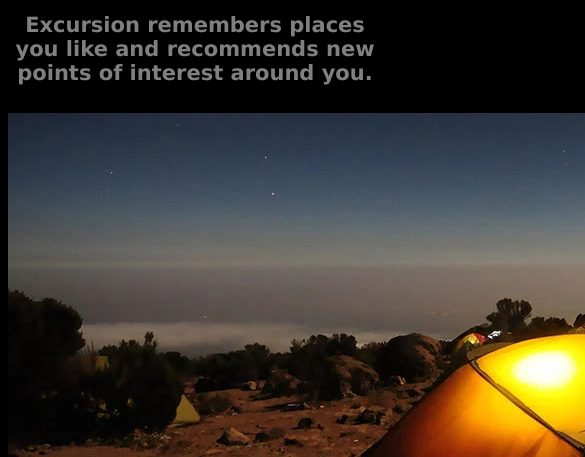
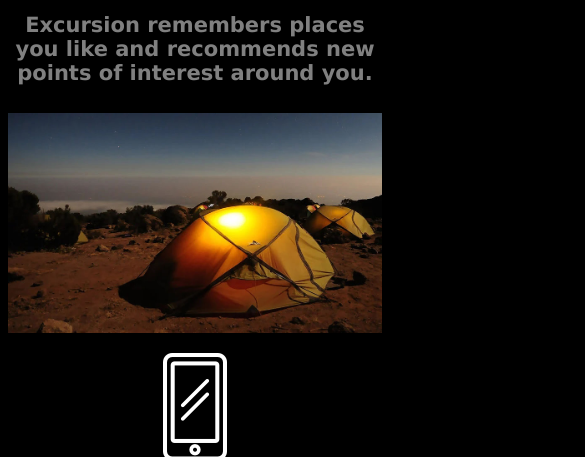
Before and after one commit to Hasandil/excursion, a plain HTML site: page index.html in a window 390 px wide. Shown: the part 643-1100 px from the top of the page, 585 px wide, since content can reach past the window. Drawn offline with Linux system fonts and the light colour scheme.

Commit message:
Responsive image

```diff
--- a/index.html
+++ b/index.html
@@ -16,7 +16,7 @@
     </video>
     <h2 class="header--secondary">Your personal travel guide</h2>
     <h4 class="header--sub-header">Excursion remembers places you like and recommends new points of interest around you.</h4>
-    <p><img src="resources/images/camp.jpg"></p>
+    <p><img src="resources/images/camp.jpg" class="image"></p>
     <p><img src="resources/images/phone.png"></p>
     <h4 class="header--sub-header">Coming soon for iPhone and Android</h4>
     <p><a class="link--cta" href="#">Download Excursion (Coming Soon!)</a></p>
--- a/resources/css/style.css
+++ b/resources/css/style.css
@@ -23,6 +23,12 @@ body {
     color: grey;
 }
 
+.image {
+    width: 100%;
+    height: auto;
+
+}
+
 /* LINKS */
 
 .link--cta {
```
